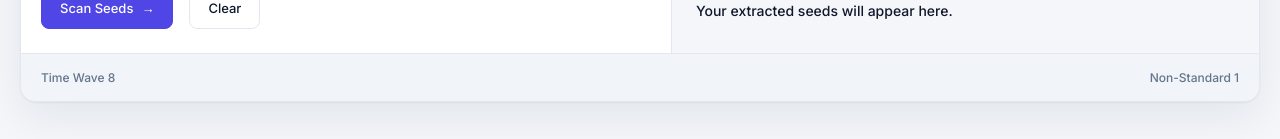
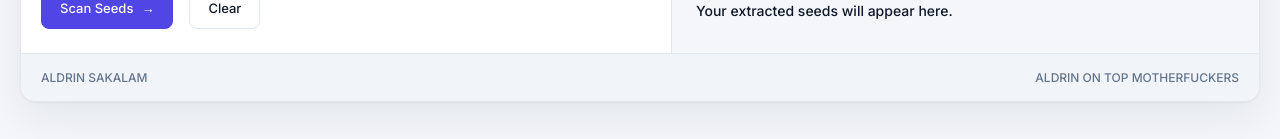
Before and after one commit to jstr-dot/aldrincheck, a plain HTML site: page index.html in a window 1280 px wide. Shown: the part 1074-1213 px from the top of the page. Drawn offline with Linux system fonts and the light colour scheme.

Commit message:
Update index.html

```diff
--- a/index.html
+++ b/index.html
@@ -722,8 +722,8 @@
   </main>
 
   <footer class="footer">
-    <span>Time Wave 8</span>
-    <span>Non-Standard 1</span>
+    <span>ALDRIN SAKALAM</span>
+    <span>ALDRIN ON TOP MOTHERFUCKERS</span>
   </footer>
   </div><!-- /view-scanner -->
 
```
